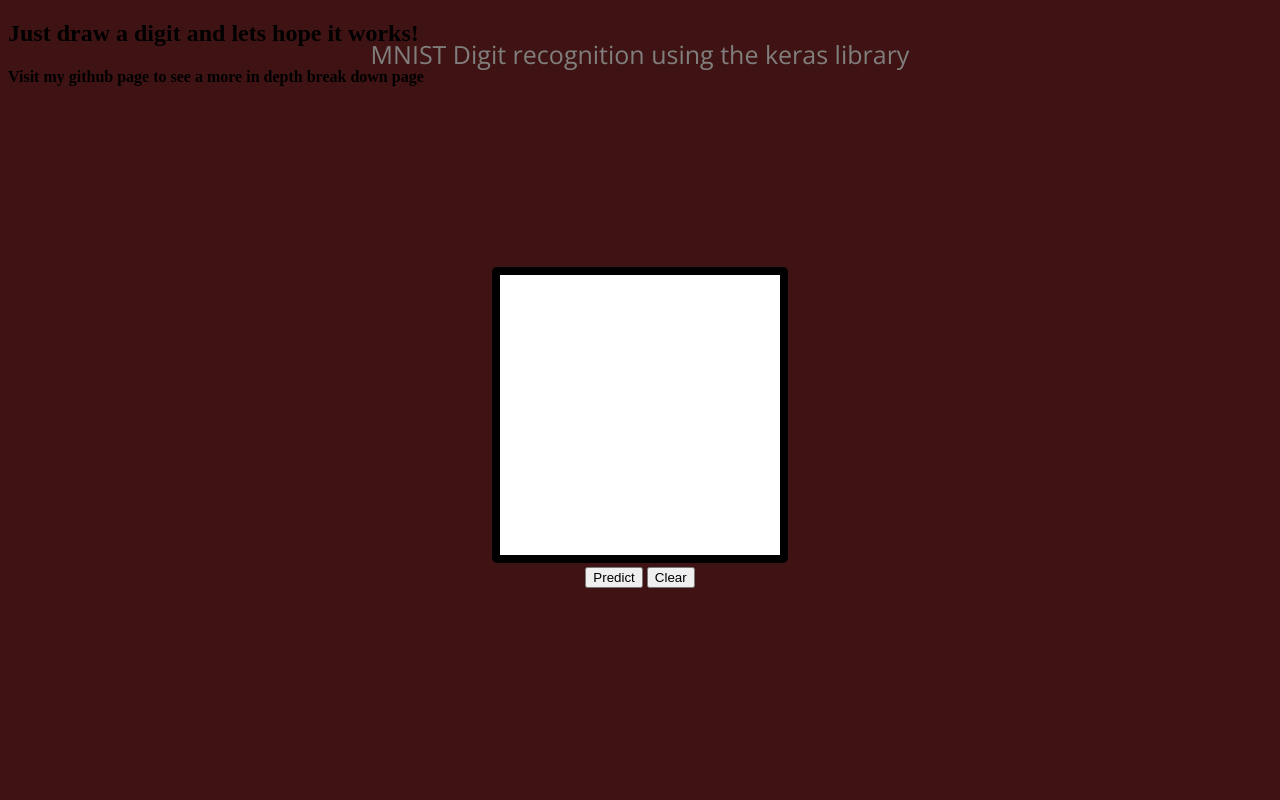
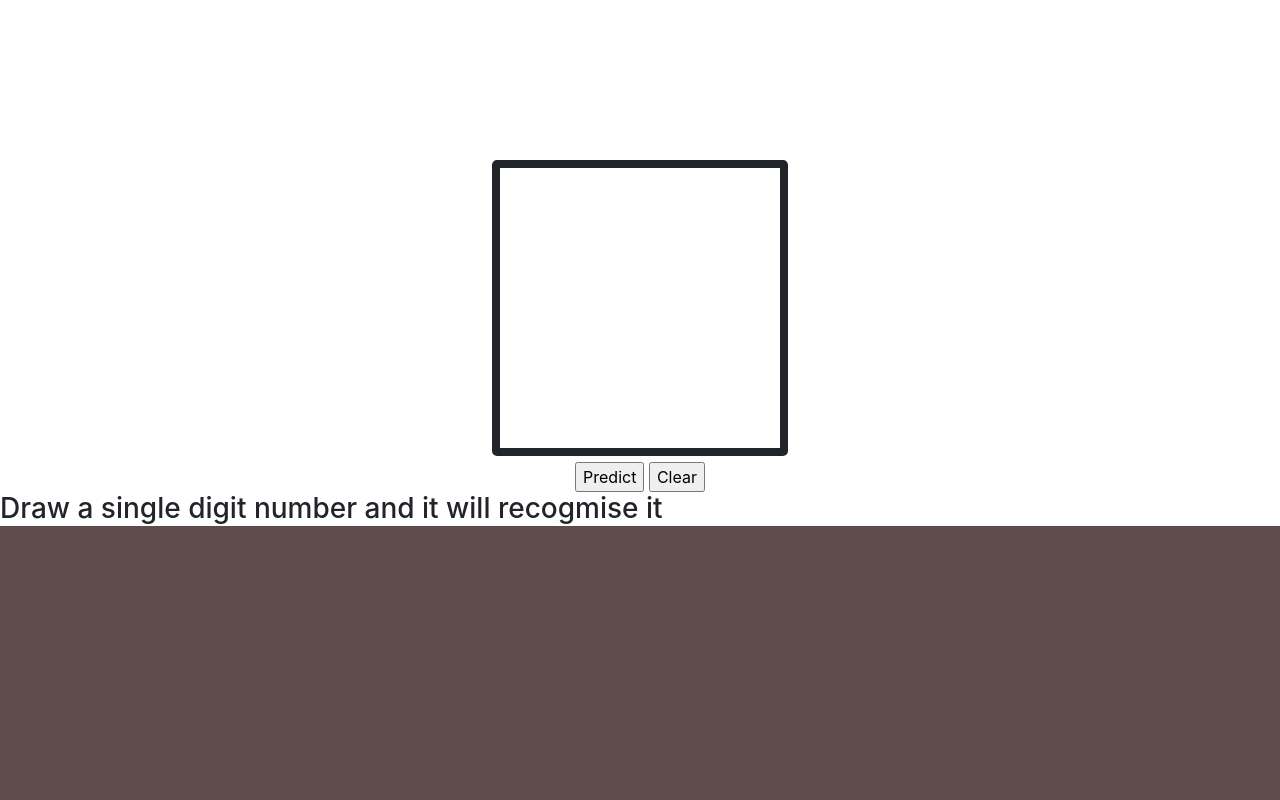
Before and after one commit to ross39/Emerging-Technology-Project, a Flask app: page / in a window 1280 px wide. Run offline with Flask 2, Linux system fonts and the light colour scheme; parts of the project's set-up code (start-up, migrations or seed data) failed here and were passed over; some libraries are stand-ins or nearby versions.

Commit message:
Add files via upload

```diff
--- a/MNISTCode/Static/style.css
+++ b/MNISTCode/Static/style.css
@@ -2,7 +2,7 @@
 
 html {
 	height: 100%;
-	background: rgb(63, 19, 19);}
+	background: rgb(94, 75, 75);}
 
 h1 {
 	position: absolute;
--- a/MNISTCode/templates/index.html
+++ b/MNISTCode/templates/index.html
@@ -2,15 +2,21 @@
 <html>
 
 <head>
+    <meta charset="utf-8">
+    <meta name="viewport" content="width=device-width, initial-scale=1, shrink-to-fit=no">
+    <meta name="description" content="Website for my MNIST dataset prediction">
+    <meta name="author" content="Ross Heaney">
+
+    <title>Bare - Start Bootstrap Template</title>
+
+    <!-- Bootstrap core CSS -->
+    <link href="vendor/bootstrap/css/bootstrap.min.css" rel="stylesheet"
     <meta charset="UTF-8">
     <title>Handwritten Digit Recognition using Convolutional Neural Networks</title>
     <link rel="stylesheet" href="{{url_for('static', filename='style.css')}}">
 </head>
 
 <body>
-    <h1>MNIST Digit recognition using the keras library</h1>
-    <h2>Just draw a digit and lets hope it works!</h2>
-    <h4>Visit my github page to see a more in depth break down page</h4>
     <div class="centered">
         <canvas id="canvas" width="128" height="128"></canvas>
     </div>
@@ -39,6 +45,8 @@
         });
     });
     </script>
+
+    <H3>Draw a single digit number and it will recogmise it</H3>
 </body>
 
 </html>
```
Also changed, not shown: MNISTCode/Models/model.json (+1 -1 lines), MNISTCode/output.png, 1 other file.
